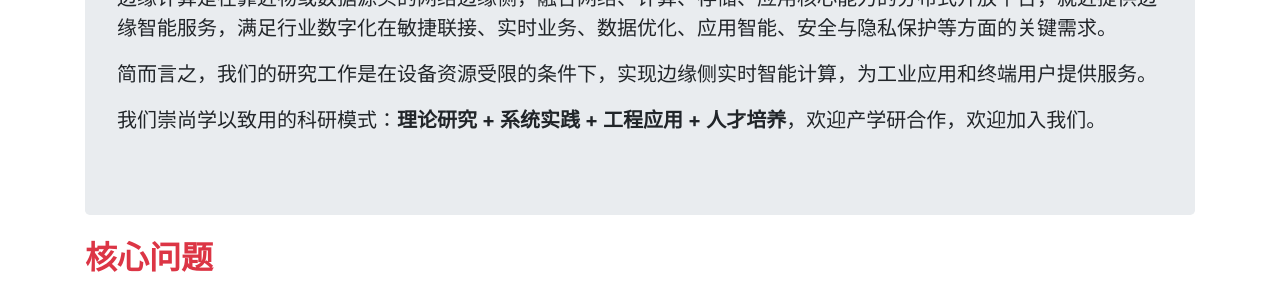
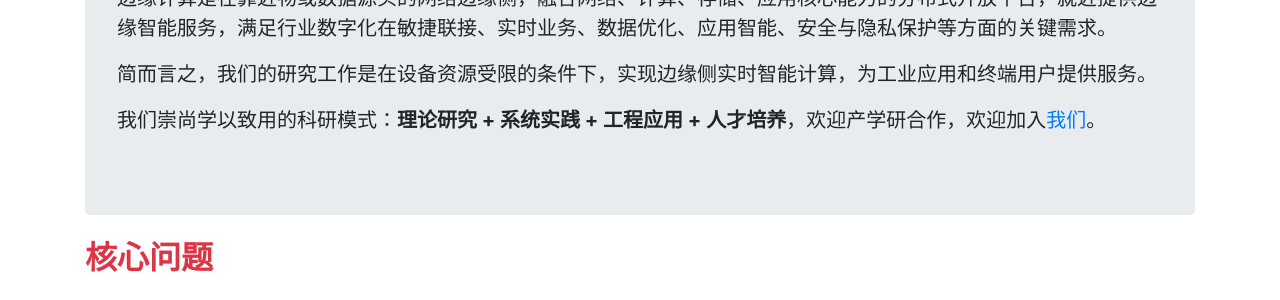
Before and after one commit to fangvv/Homepage, a Jekyll site: the page Edgecomp/index.html, which Jekyll copies as it is, in a window 1280 px wide and 900 px high. Shown: the part 279-579 px from the top of the window. Built offline with Jekyll 4.4.1, drawn with Linux system fonts in a browser that asks for light colours; comment, search, counter and statistics services are not loaded.

Commit message:
update Edgecomp

```diff
--- a/Edgecomp/index.html
+++ b/Edgecomp/index.html
@@ -150,7 +150,7 @@ AI隐私安全, AI Privacy
 
     <p class="lead"><b>简而言之，我们的研究工作是在设备资源受限的条件下，实现边缘侧实时智能计算，为工业应用和终端用户提供服务。</b></p>
 
-    <p class="lead"><b>我们崇尚学以致用的科研模式：<strong>理论研究 + 系统实践 + 工程应用 + 人才培养</strong>，欢迎产学研合作，欢迎加入我们。</b></p>
+    <p class="lead"><b>我们崇尚学以致用的科研模式：<strong>理论研究 + 系统实践 + 工程应用 + 人才培养</strong>，欢迎产学研合作，欢迎加入<a href="https://faculty.bjtu.edu.cn/8530/" target="_blank" title="访问方老师个人主页">我们</a>。</b></p>
 </header>
 <!-- Introduction Row -->
 
@@ -318,7 +318,7 @@ AI隐私安全, AI Privacy
 <section id="team">
     <div class="row">
        <div class="col-lg-12">
-          <h2 class="my-4 text-danger font-weight-bold">团队成员</h2>
+          <h2 class="my-4 text-danger font-weight-bold">团队现状</h2>
       </div>
       <div class="col-lg-4 col-sm-6 text-center mb-4">
           <img class="rounded-circle img-fluid d-block mx-auto" src="img/fww.jpg" alt="" />
```
